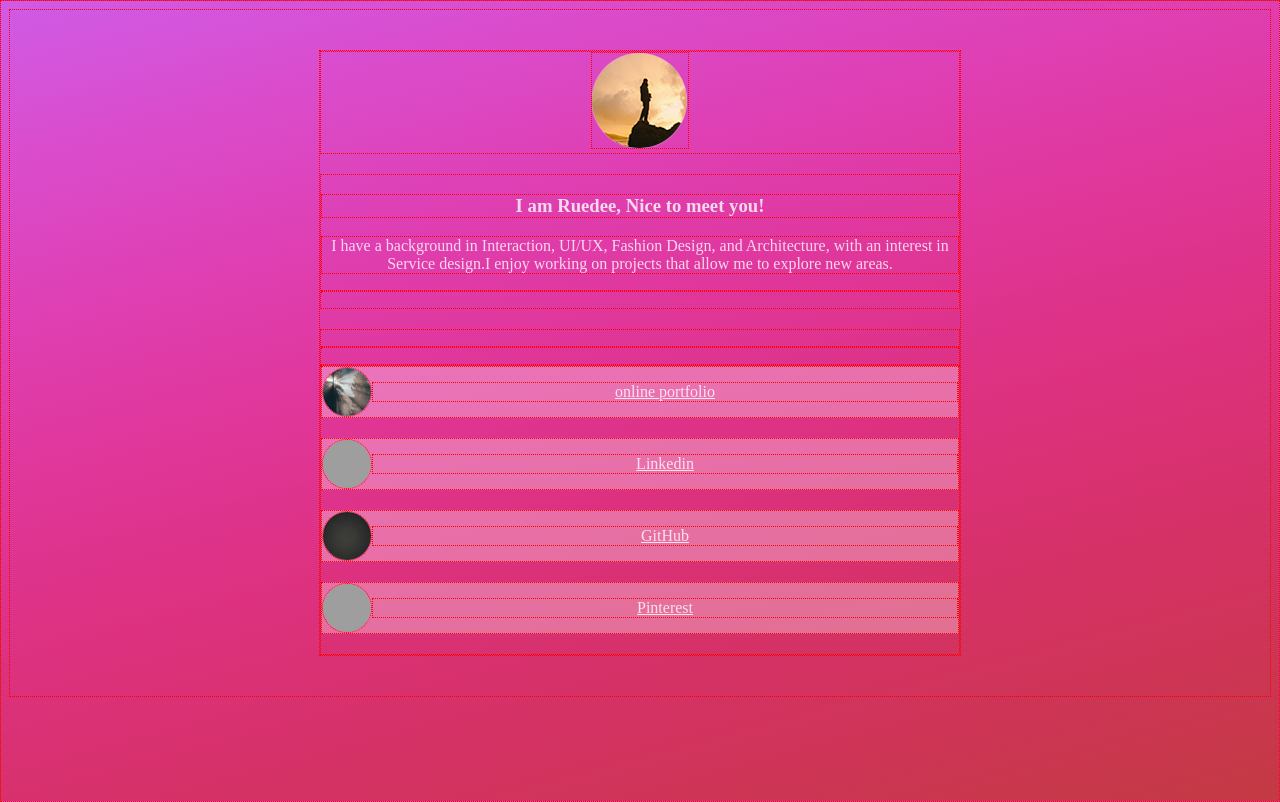
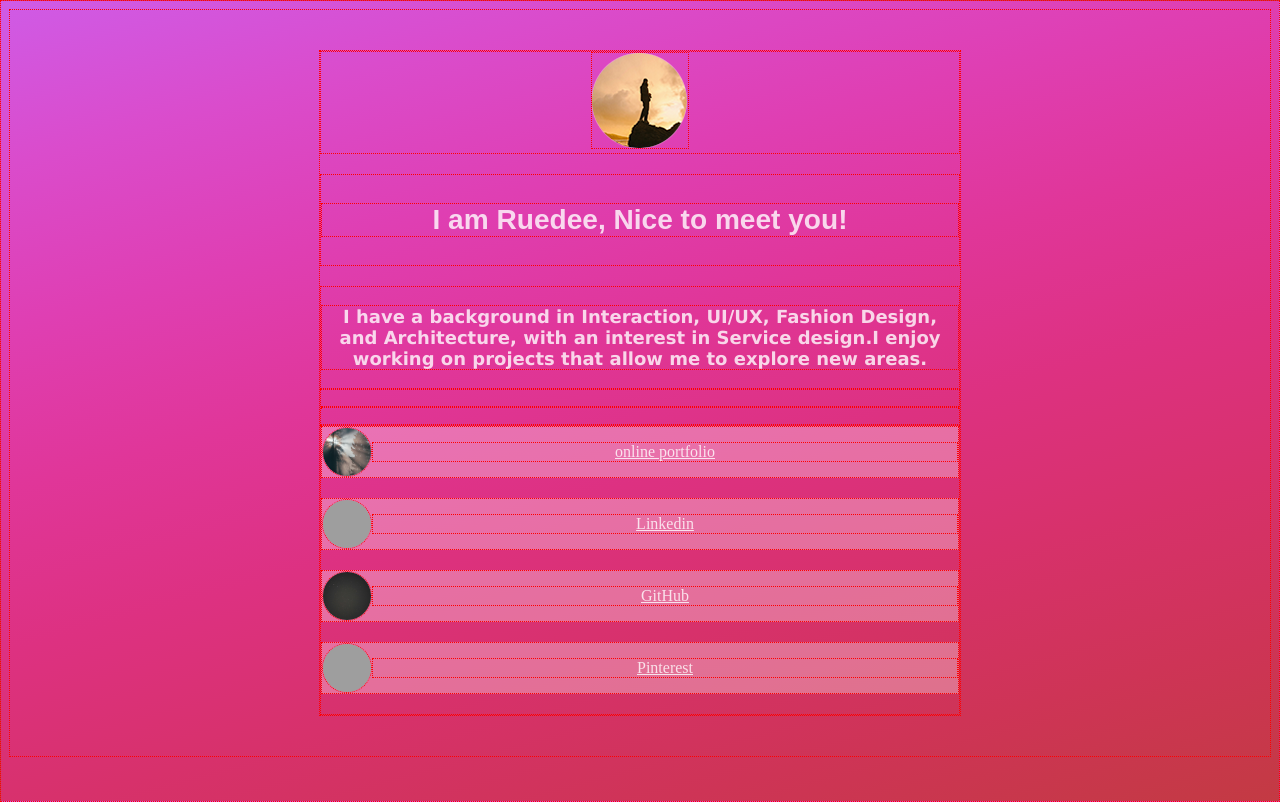
Before and after one commit to RuedeeSarawutpaiboon/link-in-bio, a plain HTML site: page index.html in a window 1280 px wide. Drawn offline with Linux system fonts and the light colour scheme; grey boxes are pictures that could not be loaded.

Commit message:
font style

```diff
--- a/index.html
+++ b/index.html
@@ -62,6 +62,16 @@
       .name-row {
         margin-bottom: 20px;
         text-align: center;
+        font-family:Arial, Helvetica, sans-serif;
+        font-size: 24px;
+        font-weight: 900;
+      }
+
+      .description {
+        text-align: center;
+        font-family:Verdana, Geneva, Tahoma, sans-serif;
+        font-size: 18px;
+        font-weight:600;
       }
 
       .link-text {
@@ -86,8 +96,12 @@
       <div class="name-row">
 
         <h3>I am Ruedee, Nice to meet you!</h3>
+
+      </div>
+
+      <div class="description">
+
         <p>I have a background in Interaction, UI/UX, Fashion Design, and Architecture, with an interest in Service design.I enjoy working on projects that allow me to explore new areas.</p>
-        <p></p>
 
       </div>
 
```
